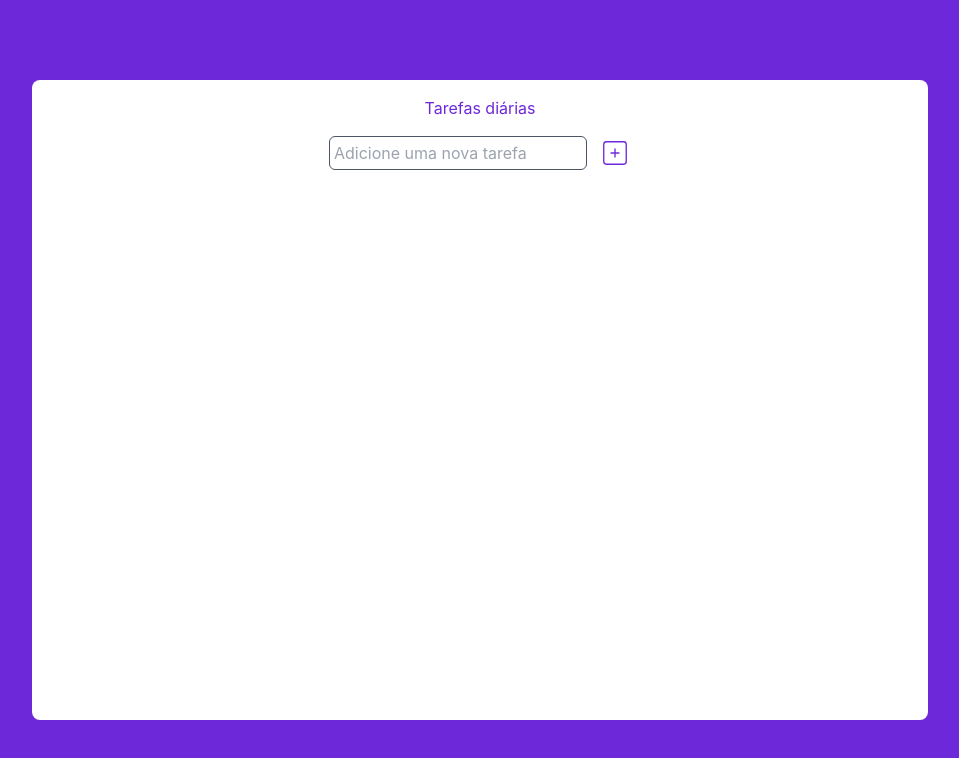
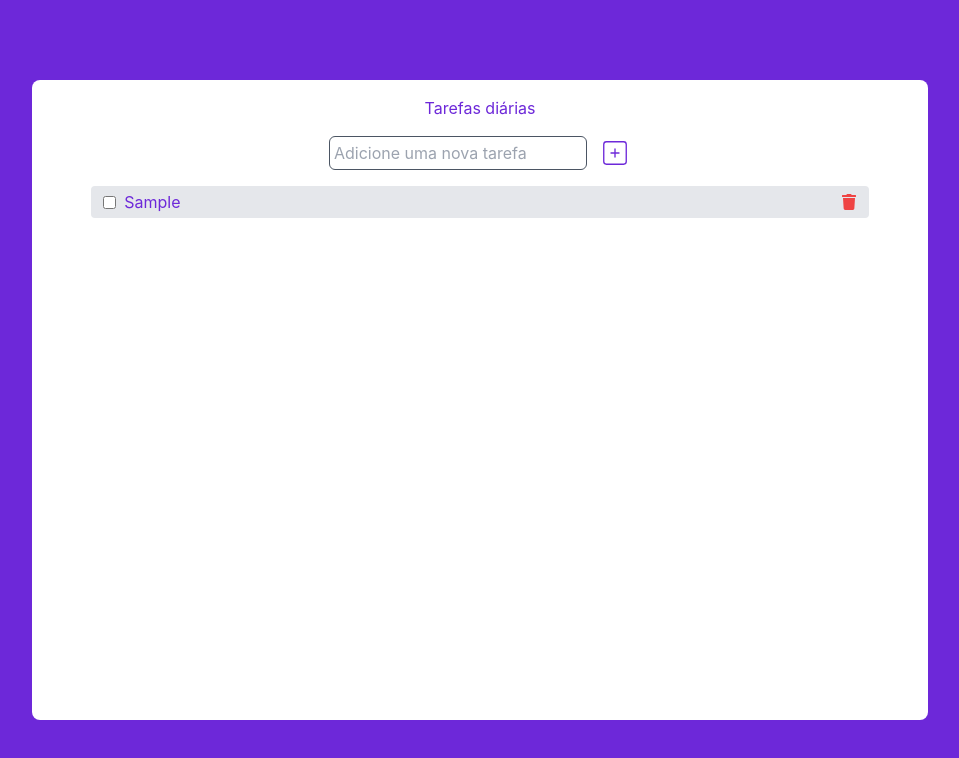
Before and after one commit to Adrianodbs/To-do-List-daily, a React (Vite) app: page / in a window 1280 px wide. Both pictures are taken after typing "Sample" into the empty fields and a click on the button 775 px from the left and 153 px from the top of the page. Shown: the top 758 px of the page, without its empty margins (160-1119 px from the left). Built offline with nearby package versions, Linux system fonts and the light colour scheme.

Commit message:
Feat: create task component

```diff
--- a/package.json
+++ b/package.json
@@ -12,11 +12,13 @@
   "dependencies": {
     "react": "^18.2.0",
     "react-dom": "^18.2.0",
-    "react-icons": "^4.12.0"
+    "react-icons": "^4.12.0",
+    "uuid": "^9.0.1"
   },
   "devDependencies": {
     "@types/react": "^18.2.37",
     "@types/react-dom": "^18.2.15",
+    "@types/uuid": "^9.0.7",
     "@typescript-eslint/eslint-plugin": "^6.10.0",
     "@typescript-eslint/parser": "^6.10.0",
     "@vitejs/plugin-react": "^4.2.0",
--- a/src/components/Form.tsx
+++ b/src/components/Form.tsx
@@ -20,7 +20,7 @@ export default function Input({ onSubmit, value, onChange }: InputProps) {
         value={value}
         onChange={onChange}
       />
-      <button className="text-violet-700]" type="submit">
+      <button className="text-violet-700 hover:-scale-110" type="submit">
         <CiSquarePlus size={32} />
       </button>
     </form>
--- /dev/null
+++ b/src/components/Task.tsx
@@ -0,0 +1,18 @@
+import { FaTrash } from 'react-icons/fa'
+
+interface TaskProps {
+  title: string
+  onClick: () => void
+}
+
+export default function Task({ title, onClick }: TaskProps) {
+  return (
+    <div className="flex w-[90%] bg-gray-200 rounded h-8 p-3 items-center justify-between">
+      <div className="flex items-center gap-2">
+        <input type="checkbox" />
+        <p>{title}</p>
+      </div>
+      <FaTrash className="text-red-500 cursor-pointer" onClick={onClick} />
+    </div>
+  )
+}
--- a/src/pages/Home.tsx
+++ b/src/pages/Home.tsx
@@ -1,7 +1,10 @@
 import { FormEvent, useEffect, useState } from 'react'
 import Form from '../components/Form'
+import Task from '../components/Task'
+import { v4 as uuidv4 } from 'uuid'
 
 interface TaskItemProps {
+  id: string
   title: string
 }
 
@@ -26,12 +29,19 @@ export default function Home() {
     if (newTask === '') return
 
     let newItem = {
+      id: uuidv4(),
       title: newTask
     }
 
     setTasks((allTasks: TaskItemProps[]) => [...allTasks, newItem])
     setNewTask('')
   }
+
+  function handleDelete(taskId: string) {
+    const updatedTasks = tasks.filter(task => task.id !== taskId)
+    setTasks(updatedTasks)
+  }
+
   return (
     <div className="w-full flex justify-center items-center min-h-[100vh] bg-violet-700 text-violet-700">
       <div className="flex flex-col justify-start items-center p-4 max-w-4xl w-[90%] min-h-[80vh] bg-white rounded-lg">
@@ -41,6 +51,16 @@ export default function Home() {
           value={newTask}
           onChange={event => setNewTask(event.target.value)}
         />
+
+        <div className="flex flex-col justify-center items-center w-full gap-3">
+          {tasks.map(task => (
+            <Task
+              key={task.id}
+              title={task.title}
+              onClick={() => handleDelete(task.id)}
+            />
+          ))}
+        </div>
       </div>
     </div>
   )
```
Also changed, not shown: 1 other file (tests, documents, lock files or other folders).
